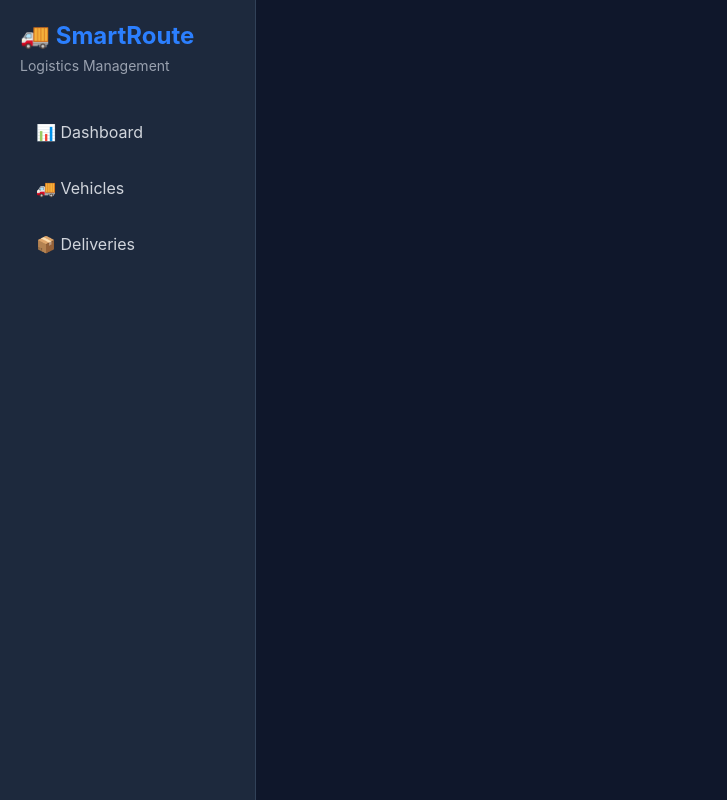
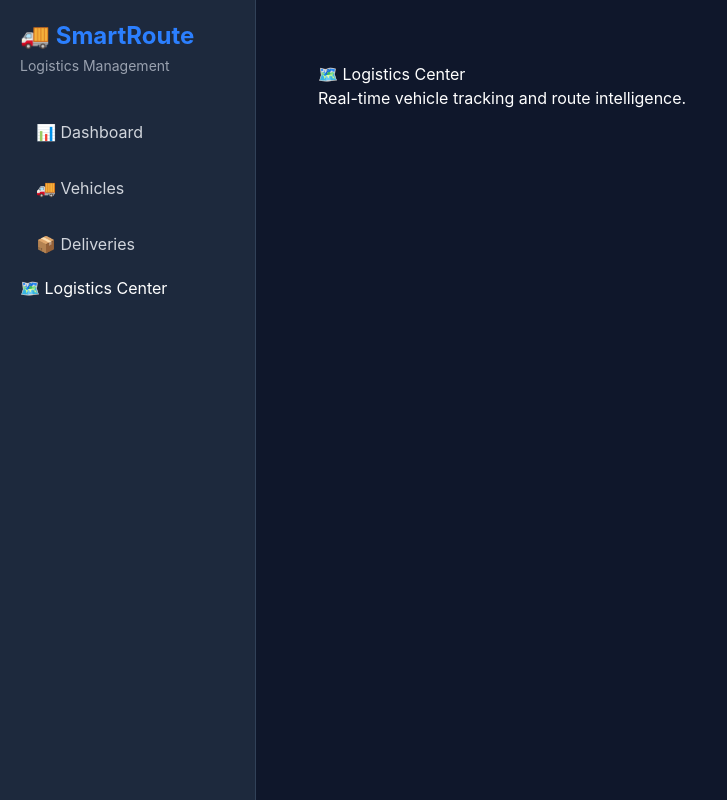
Before and after one commit to harshskarki/SmartRoute-Logistics-Management-System, a React (Vite) app: page /logistics in a window 1280 px wide. Shown: the whole page, without its empty margins (0-727 px from the left). Built offline with nearby package versions, Linux system fonts and the light colour scheme.

Commit message:
Phase 5.1.2 logistics center page

```diff
--- a/package.json
+++ b/package.json
@@ -11,8 +11,10 @@
   },
   "dependencies": {
     "@tailwindcss/vite": "^4.3.0",
+    "leaflet": "^1.9.4",
     "react": "^19.2.6",
     "react-dom": "^19.2.6",
+    "react-leaflet": "^5.0.0",
     "react-router-dom": "^7.17.0",
     "tailwindcss": "^4.3.0"
   },
--- a/src/App.jsx
+++ b/src/App.jsx
@@ -3,6 +3,7 @@ import { Routes, Route, NavLink } from "react-router-dom";
 import Dashboard from "./pages/Dashboard";
 import Vehicles from "./pages/Vehicles";
 import Deliveries from "./pages/Deliveries";
+import LogisticsCenter from "./pages/LogisticsCenter";
 
 function App() {
   const navLinkClass = ({ isActive }) =>
@@ -42,6 +43,10 @@ function App() {
           >
             📦 Deliveries
           </NavLink>
+
+          <NavLink to="/logistics">
+            🗺 Logistics Center
+          </NavLink>
         </nav>
       </aside>
 
@@ -60,6 +65,10 @@ function App() {
             path="/deliveries"
             element={<Deliveries />}
           />
+          <Route
+            path="/logistics"
+            element={<LogisticsCenter />}
+          />
         </Routes>
       </main>
     </div>
--- a/src/main.jsx
+++ b/src/main.jsx
@@ -4,6 +4,7 @@ import { BrowserRouter } from "react-router-dom";
 
 import "./index.css";
 import App from "./App.jsx";
+import "leaflet/dist/leaflet.css";
 
 createRoot(document.getElementById("root")).render(
   <StrictMode>
--- /dev/null
+++ b/src/pages/LogisticsCenter.jsx
@@ -0,0 +1,20 @@
+import React from "react";
+
+function LogisticsCenter() {
+  return (
+    <div
+      style={{
+        padding: "30px",
+        color: "white",
+      }}
+    >
+      <h1>🗺 Logistics Center</h1>
+
+      <p>
+        Real-time vehicle tracking and route intelligence.
+      </p>
+    </div>
+  );
+}
+
+export default LogisticsCenter;
```
Also changed, not shown: 1 other file (tests, documents, lock files or other folders).
